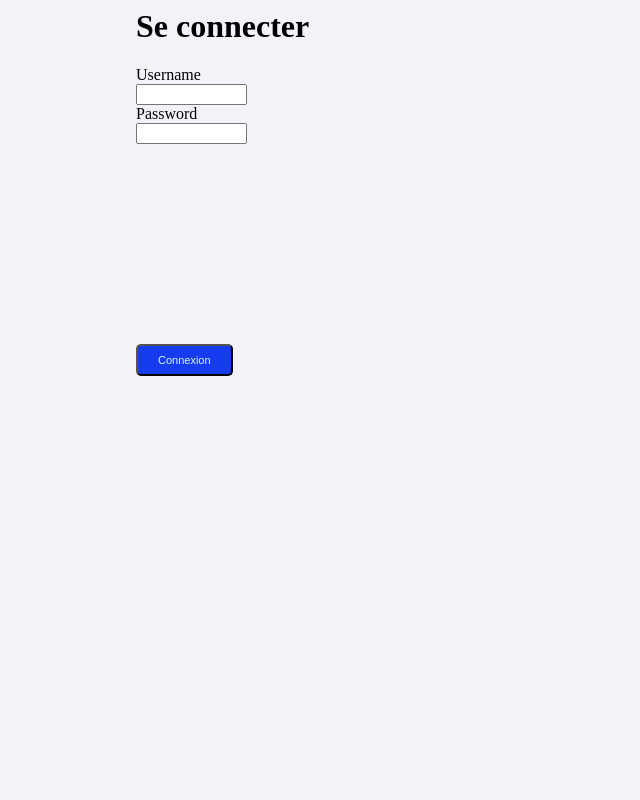
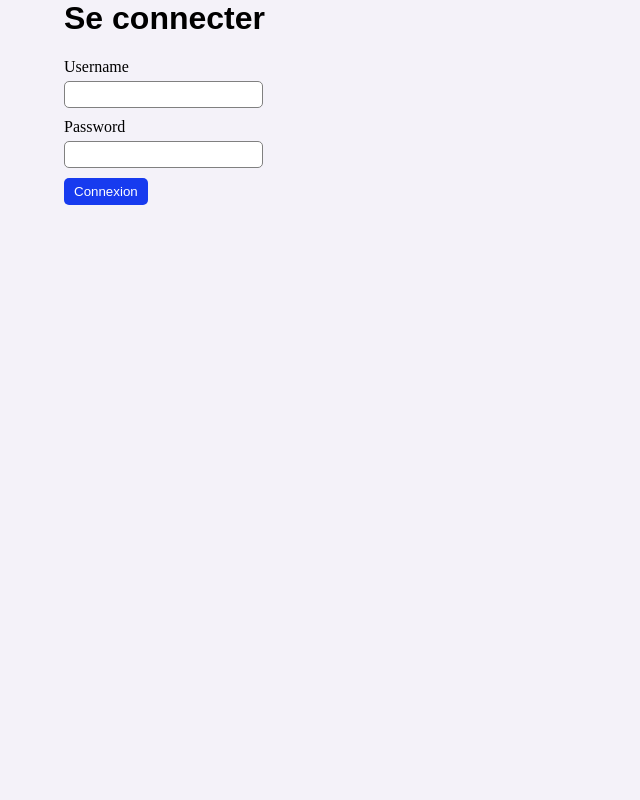
Before and after one commit to Strelixia/srm-inventory, a Django app: page /login/ in a window 1280 px wide. Shown: the whole page, without its empty margins (0-640 px from the left). Run offline with Django 5.2, Linux system fonts and the light colour scheme.

Commit message:
app debugging and style

```diff
--- a/gestion/static/css/style.css
+++ b/gestion/static/css/style.css
@@ -1,110 +1,101 @@
-p {
+h1 {
+    font-family: Arial, Helvetica, sans-serif;
+    font-size: 2rem;
+}
+
+p{
     text-align: left ;
     font-family: Arial, Helvetica, sans-serif;
     font-size: 1em;
+}
 
-}
-button {
-    display: inline-block;
-    padding: 8px 20px;
-    background-color: rgb(10, 10, 10);
-    color: rgb(209, 252, 249);
-    text-align: center;
-    text-decoration: none;
-    border-radius: 5px;
-    font-size: 11px;
-    margin: -10px auto;
-    cursor: pointer;
-}
-.decbtn{
-    display: inline-block;
-    padding: 8px 20px;
-    background-color: rgb(239, 3, 3);
-    color: rgb(209, 252, 249);
-    text-align: center;
-    text-decoration: none;
-    border-radius: 5px;
-    font-size: 11px;
-    margin: -10px auto;
-    cursor: pointer;
-}
 table {
-    display: grid;
-    margin: 0 0%;
     width: 65%;
     background-color:rgb(11, 11, 11);
     border-collapse: collapse;
     border-radius: 10px;
     color: aliceblue;
+    margin: 20px 0;
+}
 
-}
 thead{
     background-color:rgb(23, 59, 239);
 }
+
 table th, table td{
-    border:1px solid,
-    ;
+    border: 1px solid;
     padding: 10px;
     text-align: center;
 }
-form label{
+
+label{
     display: block;
+    padding-bottom: 5px;
+}
 
-}
-form select, form input{
-    display: block;
-    width: 11%;
-}
 body{
     background-color: rgb(244, 242, 249);
-    text-align: justify;
-    padding: 0 10%;
-}
-.btn{
-    display: inline-block;
-    padding: 8px 20px;
-    background-color: rgb(10, 10, 10);
-    color: rgb(209, 252, 249);
-    text-align: center;
-    border-radius: 5px;
-    font-size: 11px;
-    margin: 40px auto;
-    cursor: pointer;
-}
-.dec{
-    display: inline-block;
-    padding: 8px 20px;
-    background-color: rgb(239, 3, 3);
-    color: rgb(209, 252, 249);
-    text-align: center;
-    border-radius: 5px;
-    font-size: 11px;
-    margin: 40px auto;
-    cursor: pointer;
-    bottom: 0px;
-}
-.con{
-    display: inline-block;
-    padding: 8px 20px;
-    background-color:rgb(23, 59, 239);
-    color: rgb(209, 252, 249);
-    text-align: center;
-    border-radius: 5px;
-    font-size: 11px;
-    margin: 200px auto;
-    cursor: pointer;
-    bottom: 0px;
+    width: 90%;
+    margin: auto;
+    padding-bottom: 5rem;
 }
 
-.pay{
-    display: inline-block;
-    padding: 8px 20px;
-    background-color:rgb(4, 4, 4);
-    color: rgb(209, 252, 249);
-    text-align: center;
+.btn {
+    display: block;
+    outline: none;
+    border: none;
+    padding: 6px 10px;
     border-radius: 5px;
-    font-size: 11px;
-    margin: 200px auto;
+    background-color: white;
     cursor: pointer;
-    bottom: 0px;
+    width: fit-content;
 }
+
+.btn-danger{
+    background-color: rgb(239, 3, 3);
+    color: white;
+}
+
+.btn-primary{
+    background-color:rgb(23, 59, 239);
+    color: white;
+}
+
+.btn-dark{
+    background-color: black;
+    color: white;
+}
+
+.dash-main-section {
+    display: flex;
+    gap: 20px;
+    margin-bottom: 25px;
+}
+
+input, select {
+    padding: 5px 10px;
+    border-radius: 5px;
+    border: 0.5px solid gray;
+    margin-bottom: 10px;
+}
+
+.login-form {
+    width: 40%;
+}
+
+.action-td form {
+    padding: 0;
+    margin: 0;
+}
+
+.action-td form button {
+    display: inline-block
+}
+
+.notification{
+    padding: 5px 10px;
+    border: 0.5px solid slategray;
+    background-color: beige;
+    width: fit-content;
+    border-radius: 5px;
+}
--- a/gestion/templates/buyer_payment.html
+++ b/gestion/templates/buyer_payment.html
@@ -6,7 +6,7 @@
         <link rel="stylesheet" href="{% static 'css/style.css' %}">
     </head>
     <body>
-    <p><strong> Payment running... </strong></p>
+    <h1>Proceed to payment</h1>
     <div>
         <p>Product name : {{order.product.name}}</p>
         <p>Quantity : {{order.quantity}}</p>
@@ -18,7 +18,7 @@
     <form id ="payment_form">{% csrf_token %}
         <div id="card-element"></div>
         <div id="card-errors" role ="alert"></div>
-        <button class="pay"> Validation </button>
+        <button class="btn btn-primary"> Validation </button>
     </form>
     <script>
         const stripe = Stripe("{{ STRIPE_PUBLIC_KEY }}");
--- a/gestion/templates/home.html
+++ b/gestion/templates/home.html
@@ -2,9 +2,9 @@
 <html>
     <link rel="stylesheet" href="{% static 'css/style.css' %}">
     <body>
-        <p>Welcome to inventory manager</p>
+        <h1>Welcome to inventory manager</h1>
         <form method="post" action="{% url 'login' %}">{% csrf_token %}
-        <button type="submit" class="btn"> Login </button>
+        <button type="submit" class="btn btn-primary"> Login </button>
         </form>
     </body>
 </html>
--- a/gestion/templates/login.html
+++ b/gestion/templates/login.html
@@ -6,11 +6,11 @@
 {% endif %}
 {% if user.is_authentificated %} you are connected,{{user.username}}
 {% else %}
-<form method="post" action=".">{% csrf_token %}
+<form class="login-form" method="post" action=".">{% csrf_token %}
     <label for ="username"> Username</label>
     <input type="text" name="username" required>
     <label for ="password"> Password</label>
     <input type="password" name="password" required>
-<button type="submit" class="con"> Connexion </button>
+    <button type="submit" class="btn btn-primary"> Connexion </button>
 </form>
 {% endif %}
--- a/gestion/templates/supplier_delivery.html
+++ b/gestion/templates/supplier_delivery.html
@@ -1,7 +1,7 @@
 {% load static %}
 <link rel="stylesheet" href="{% static 'css/style.css' %}">
 <form method ="post" action="">
-    <p><strong> Delivery ... </strong></p>
+    <h1>Delivery</h1>
     <div>
         <p>Product name : {{order.product.name}}</p>
         <p>Quantity : {{order.quantity}}</p>
@@ -10,6 +10,6 @@
         <p>Date : {{order.order_date}}</p>
     </div>
     <form method="get" action="{% url 'supplier_orders' %}">{% csrf_token %}
-        <button type="submit" class="btn"> Validation </button>
+        <button type="submit" class="btn btn-primary"> Validation </button>
     </form>
 </form>
```
Also changed, not shown: gestion/templates/buyer_dashboard.html (+19 -5 lines), gestion/templates/buyer_delivery.html (+17 -7 lines), gestion/templates/buyer_inventory.html (+14 -18 lines), gestion/templates/buyer_orders.html (+17 -21 lines), gestion/templates/edit_inventory.html (+16 -20 lines), gestion/templates/supplier_dashboard.html (+17 -9 lines), gestion/templates/supplier_orders.html (+10 -16 lines), gestion/templates/supplier_products.html (+16 -15 lines), db.sqlite3.
